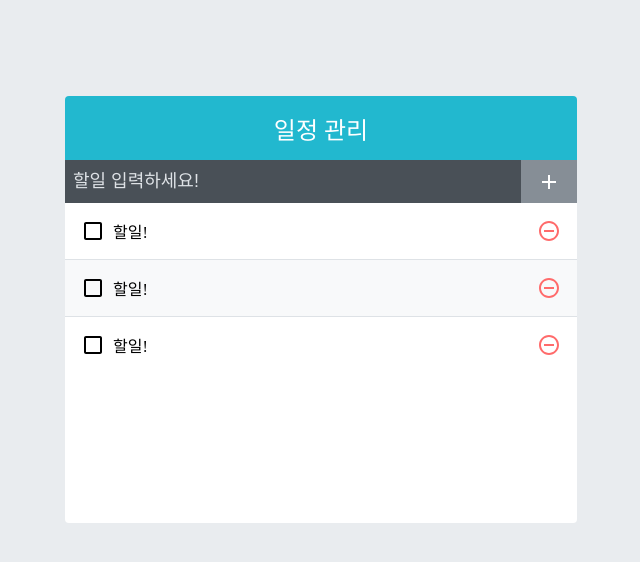
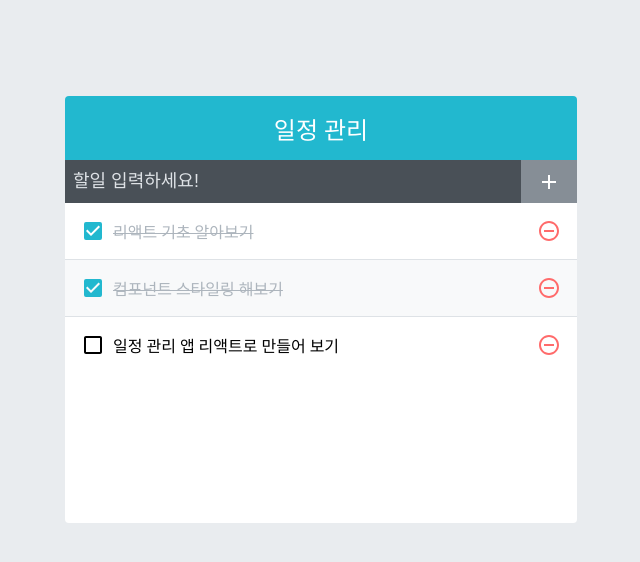
Before and after one commit to 42azimut/reactTech, a React (Create React App) app in the folder todo-app/: page / in a window 1280 px wide. Shown: the top 562 px of the page, without its empty margins (319-959 px from the left). Built offline with nearby package versions, Linux system fonts and the light colour scheme.

Commit message:
TodoListItem.js 기능구현하기 app

```diff
--- a/todo-app/src/App.js
+++ b/todo-app/src/App.js
@@ -1,13 +1,30 @@
-import React from 'react';
+import React, { useState } from 'react';
 import TodoInsert from './components/TodoInsert';
 import TodoTemplate from './components/TodoTemplate';
 import TodoList from './components/TodoList';
 
 const App = () => {
+  const [todos, setTodos] = useState([
+    {
+      id: 1,
+      text: '리액트 기초 알아보기',
+      checked: true,
+    },
+    {
+      id: 2,
+      text: '컴포넌트 스타일링 해보기',
+      checked: true,
+    },
+    {
+      id: 3,
+      text: '일정 관리 앱 리액트로 만들어 보기',
+      checked: false,
+    },
+  ]);
   return (
     <TodoTemplate>
       <TodoInsert />
-      <TodoList />
+      <TodoList todos={todos} />
     </TodoTemplate>
   );
 };
--- a/todo-app/src/components/TodoList.js
+++ b/todo-app/src/components/TodoList.js
@@ -2,12 +2,12 @@ import React from 'react';
 import TodoListItem from './TodoListItem';
 import './TodoList.scss';
 
-const TodoList = () => {
+const TodoList = ({ todos }) => {
   return (
     <div className="TodoList">
-      <TodoListItem />
-      <TodoListItem />
-      <TodoListItem />
+      {todos.map((todo) => (
+        <TodoListItem todo={todo} key={todo.id} />
+      ))}
     </div>
   );
 };
--- a/todo-app/src/components/TodoListItem.js
+++ b/todo-app/src/components/TodoListItem.js
@@ -5,13 +5,16 @@ import {
   MdRemoveCircleOutline,
 } from 'react-icons/md';
 import './TodoListItem.scss';
+import cn from 'classnames';
 
-const TodoListItem = () => {
+const TodoListItem = ({ todo }) => {
+  const { text, checked } = todo;
+
   return (
     <div className="TodoListItem">
-      <div className="checkbox">
-        <MdCheckBoxOutlineBlank />
-        <div className="text">할일!</div>
+      <div className={cn('checkbox', { checked })}>
+        {checked ? <MdCheckBox /> : <MdCheckBoxOutlineBlank />}
+        <div className="text">{text}</div>
       </div>
       <div className="remove">
         <MdRemoveCircleOutline />
```
